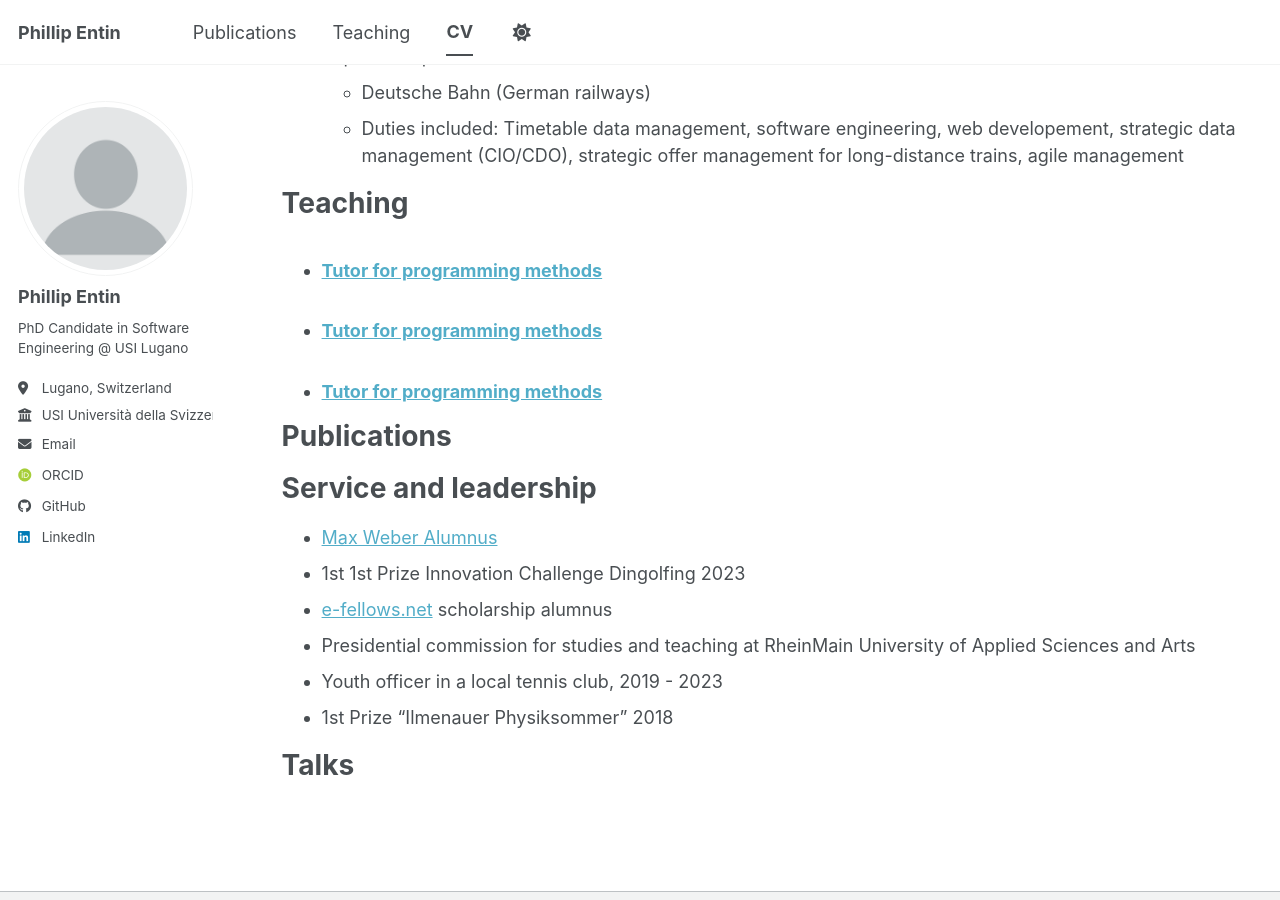
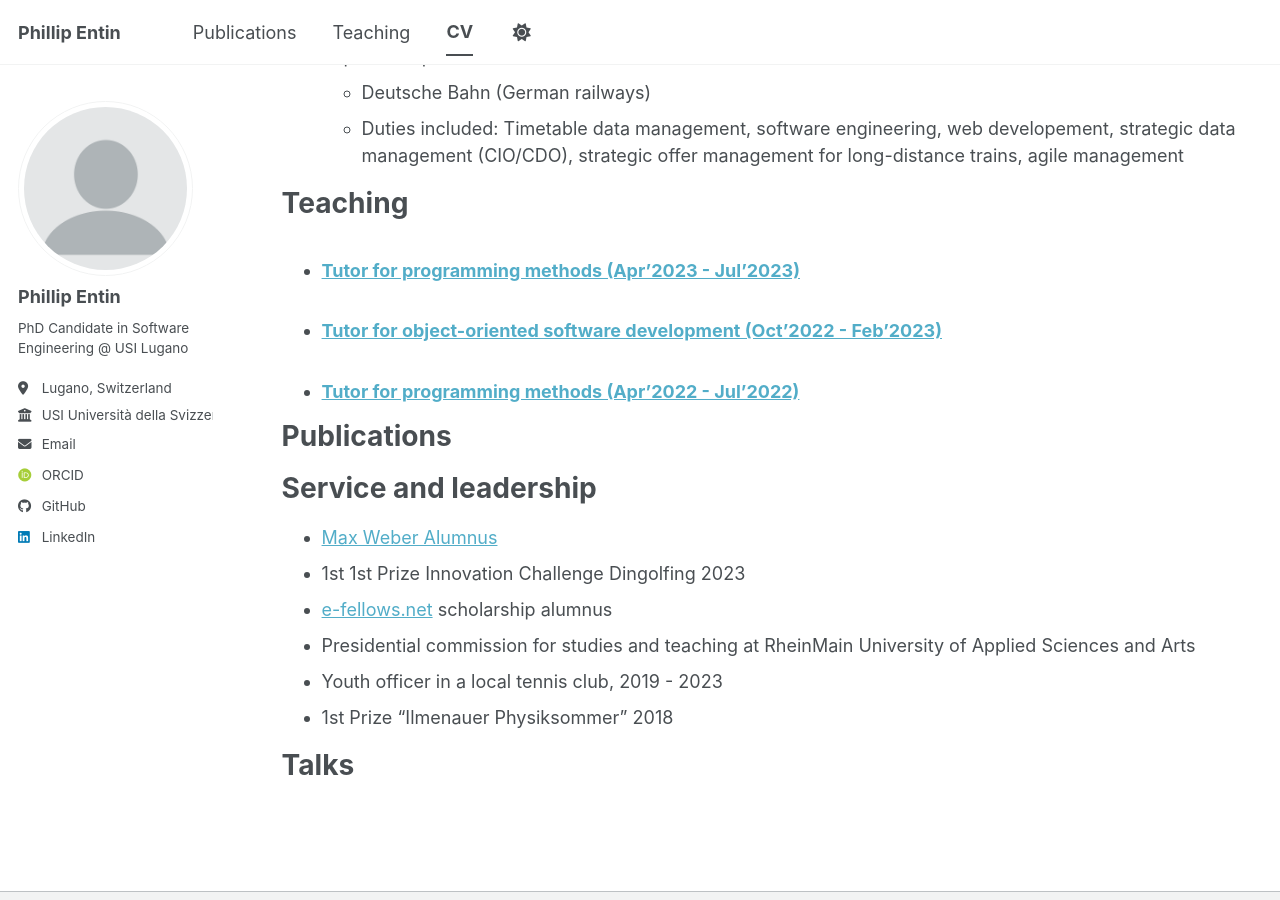
Before and after one commit to P-droi/P-droi.github.io, a Jekyll site: the page built from _pages/cv.md, in a window 1280 px wide and 900 px high, scrolled down 591 px. Built offline with Jekyll 4.4.1, drawn with Linux system fonts in a browser that asks for light colours; some web fonts are replaced; a script bundle is joined from its source files by our own code; library files that are not in the unit come from our copies.

Commit message:
correction of teaching activity

```diff
--- a/_teaching/oose-1.md
+++ b/_teaching/oose-1.md
@@ -1,5 +1,5 @@
 ---
-title: "Tutor for programming methods"
+title: "Tutor for object-oriented software development (Oct'2022 - Feb'2023)"
 collection: teaching
 type: "Undergraduate course"
 permalink: /teaching/pmt-1
--- a/_teaching/pmt-2.md
+++ b/_teaching/pmt-2.md
@@ -1,5 +1,5 @@
 ---
-title: "Tutor for programming methods"
+title: "Tutor for programming methods (Apr'2023 - Jul'2023)"
 collection: teaching
 type: "Undergraduate course"
 permalink: /teaching/pmt-2
```
Also changed, not shown: _teaching/pmt-1.md (+1 -1 lines).
